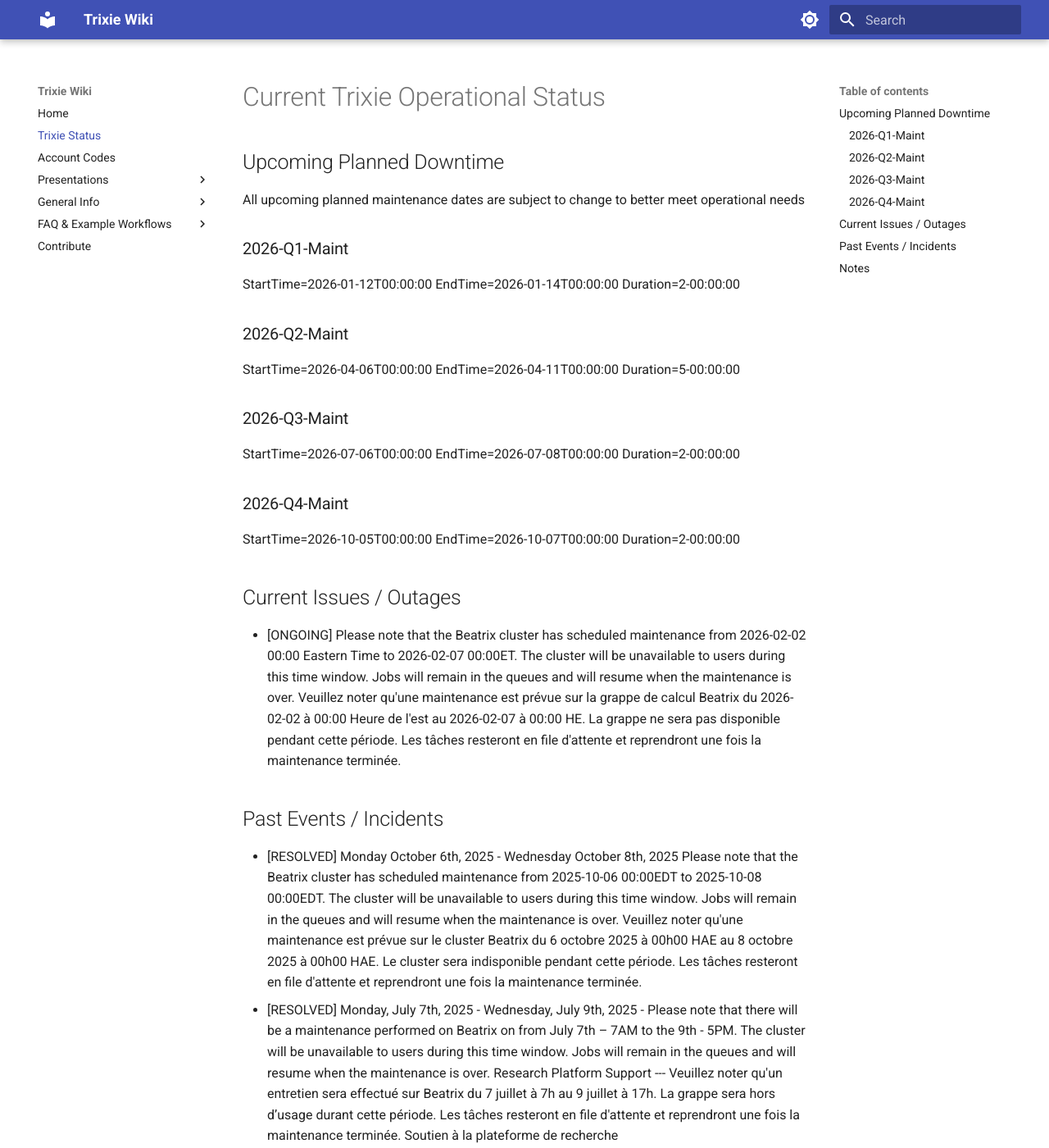
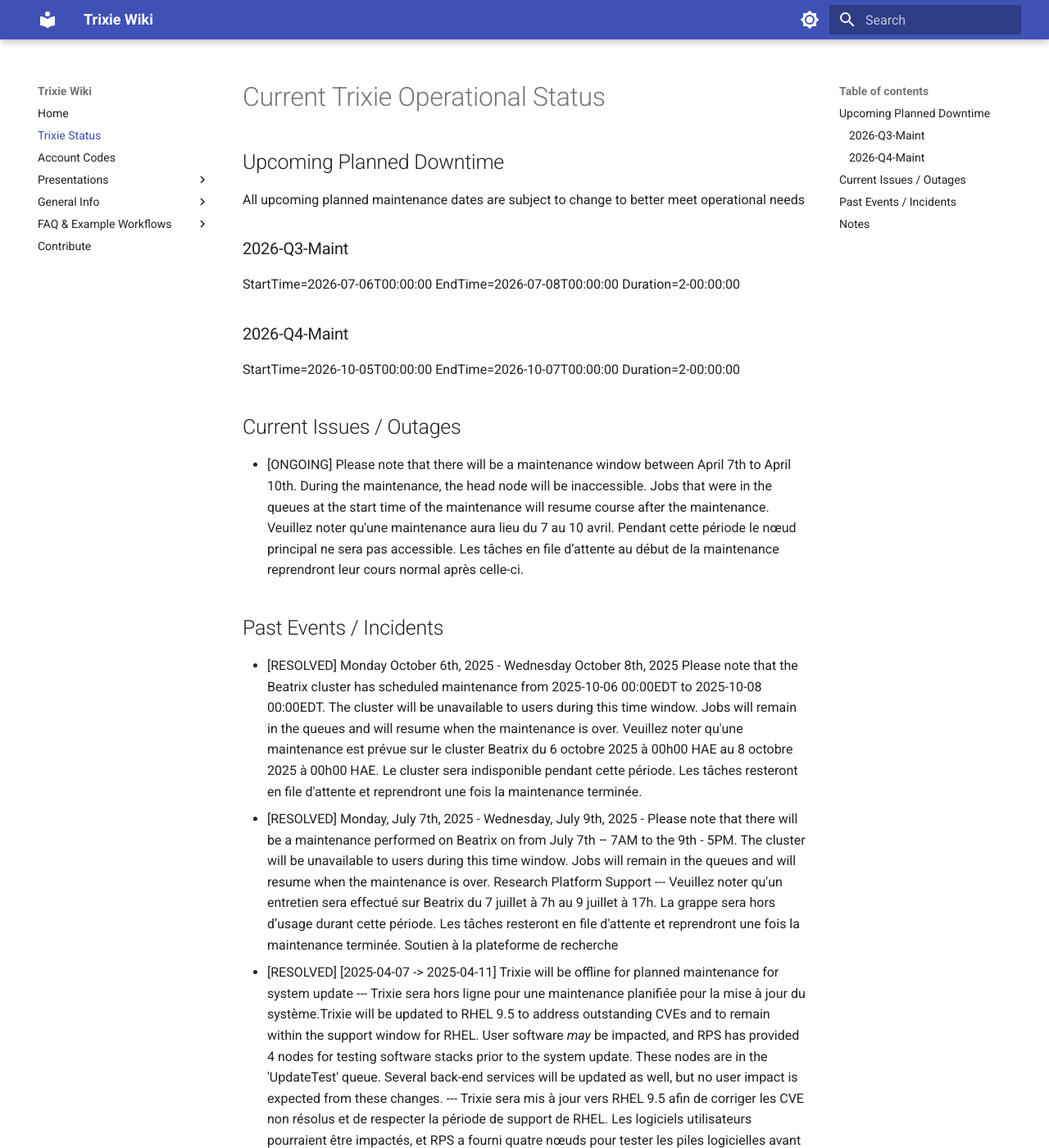
Before and after one commit to ai4d-iasc/trixie, an MkDocs documentation site: the page built from docs/Trixie-Status.md, in a window 1280 px wide and 1400 px high. Shown: the whole window at 82% size. Built offline with MkDocs 1.6.1 and Material for MkDocs 9.7.7, drawn with Linux system fonts in a browser that asks for light colours.

Commit message:
Update Trixie-Status.md
Q2 Maint notice

```diff
--- a/docs/Trixie-Status.md
+++ b/docs/Trixie-Status.md
@@ -2,12 +2,6 @@
 
 ## Upcoming Planned Downtime
 All upcoming planned maintenance dates are subject to change to better meet operational needs
-
-### 2026-Q1-Maint
-StartTime=2026-01-12T00:00:00 EndTime=2026-01-14T00:00:00 Duration=2-00:00:00
-
-### 2026-Q2-Maint
-StartTime=2026-04-06T00:00:00 EndTime=2026-04-11T00:00:00 Duration=5-00:00:00
 
 ### 2026-Q3-Maint
 StartTime=2026-07-06T00:00:00 EndTime=2026-07-08T00:00:00 Duration=2-00:00:00
@@ -16,8 +10,7 @@
 StartTime=2026-10-05T00:00:00 EndTime=2026-10-07T00:00:00 Duration=2-00:00:00
 
 ## Current Issues / Outages
-- [ONGOING] Please note that the Beatrix cluster has scheduled maintenance from 2026-02-02 00:00 Eastern Time to 2026-02-07 00:00ET. The cluster will be unavailable to users during this time window. Jobs will remain in the queues and will resume when the maintenance is over.
-Veuillez noter qu'une maintenance est prévue sur la grappe de calcul Beatrix du 2026-02-02 à 00:00 Heure de l'est au 2026-02-07 à 00:00 HE. La grappe ne sera pas disponible pendant cette période. Les tâches resteront en file d'attente et reprendront une fois la maintenance terminée.
+- [ONGOING] Please note that there will be a maintenance window between April 7th to April 10th. During the maintenance, the head node will be inaccessible. Jobs that were in the queues at the start time of the maintenance will resume course after the maintenance. Veuillez noter qu'une maintenance aura lieu du 7 au 10 avril. Pendant cette période le nœud principal ne sera pas accessible. Les tâches en file d’attente au début de la maintenance reprendront leur cours normal après celle-ci.
 ## Past Events / Incidents
 - [RESOLVED] Monday October 6th, 2025 - Wednesday October 8th, 2025
 Please note that the Beatrix cluster has scheduled maintenance from 2025-10-06 00:00EDT to 2025-10-08 00:00EDT. The cluster will be unavailable to users during this time window. Jobs will remain in the queues and will resume when the maintenance is over.
```
